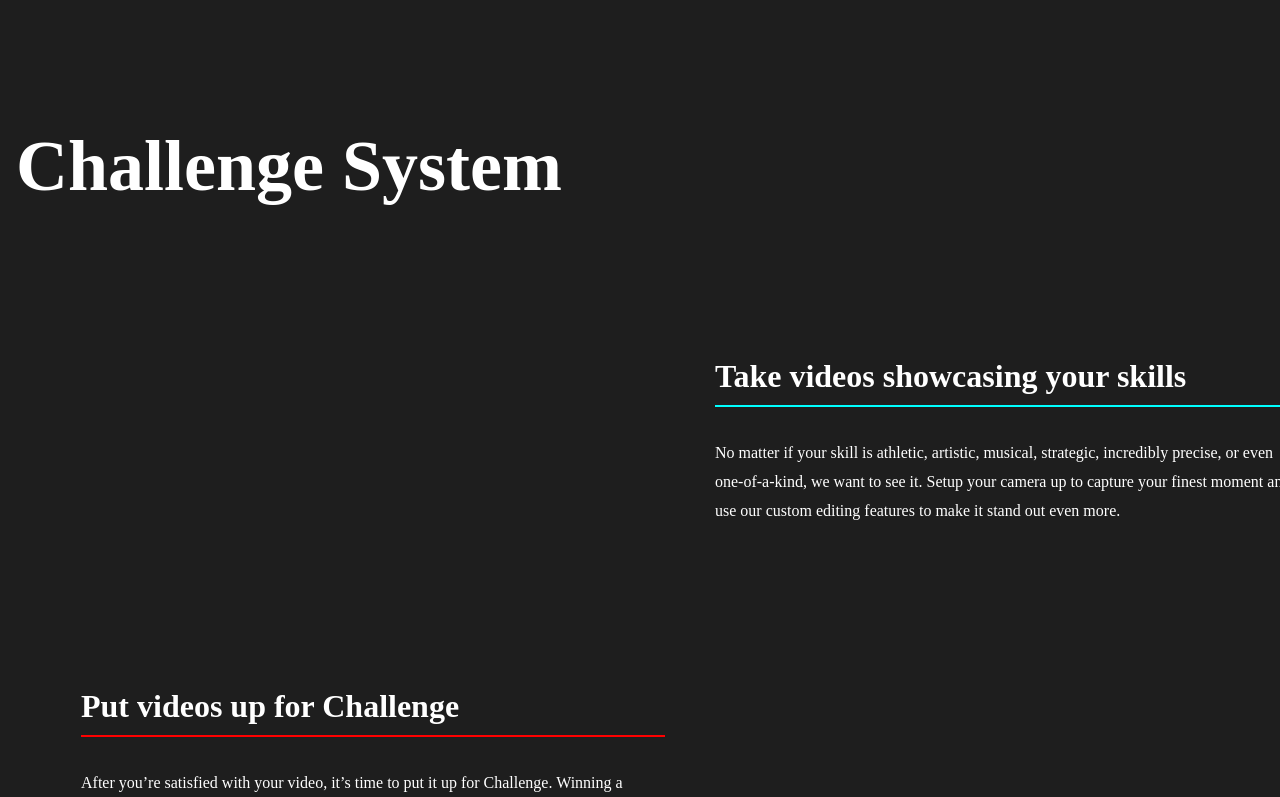
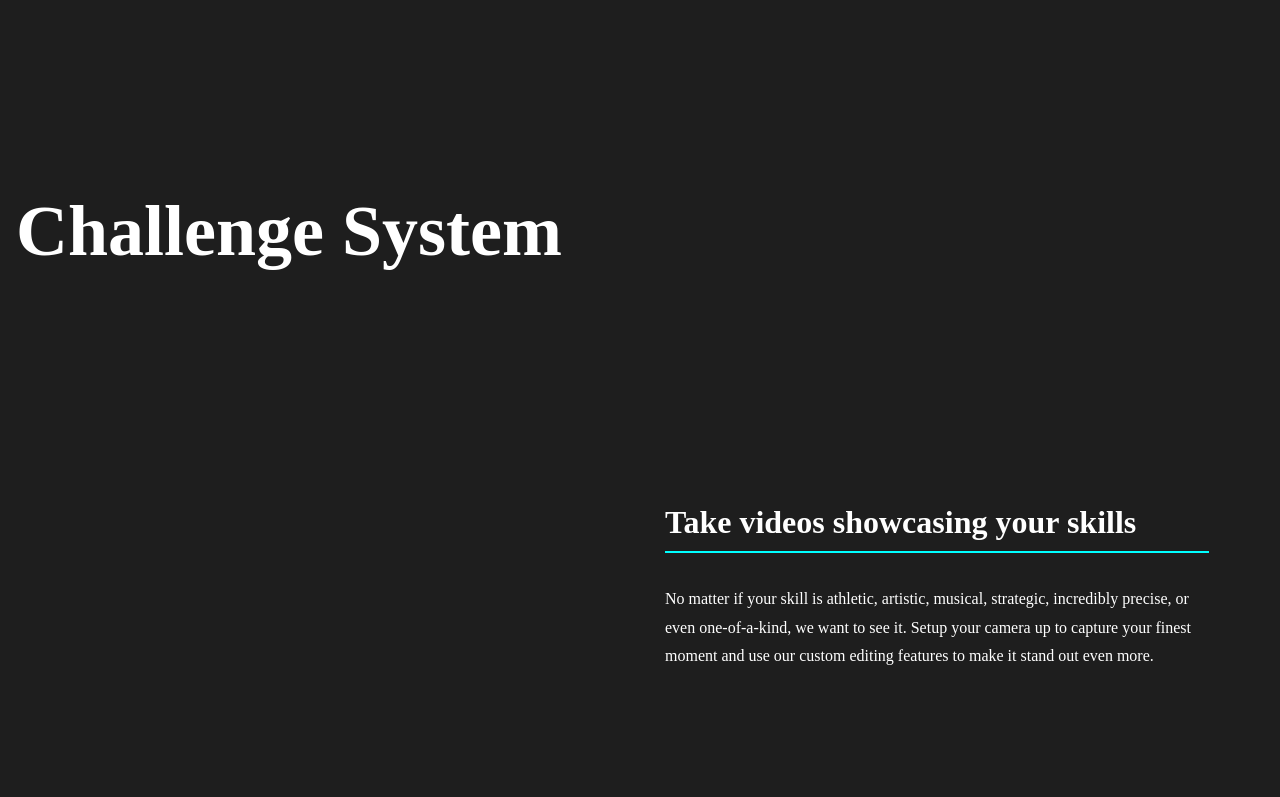
Before and after one commit to Gnorme/AllSkills, a Svelte app: page / in a window 1280 px wide. Shown: the part 3560-4357 px from the top of the page. Built offline with nearby package versions, Linux system fonts and the light colour scheme; a web font is replaced by a local one.

Commit message:
Add files via upload

```diff
--- a/src/Challengev.svelte
+++ b/src/Challengev.svelte
@@ -71,6 +71,7 @@
     }
     .first{
         order:1;
+        margin-left:-25px;
     }
     .second{
         order:2;
@@ -81,11 +82,9 @@
     }
     .content{
         flex: 0 0 50%;
-        margin:25px;
     }
     .image{
         flex: 0 0 50%;
-        margin:25px;
     }
     .challenge-container{
         display:flex;
@@ -95,7 +94,8 @@
     }
     .section{
         display:flex;
-        margin: 40px;
+        gap:50px;
+        margin: 80px;
         height: 250px;
     }
 </style>
--- a/src/Content.svelte
+++ b/src/Content.svelte
@@ -132,6 +132,7 @@
         font-size: 4.5rem;
         line-height: 1;
         font-family:'Oswald';
+        margin-bottom:125px;
         /*font-family: 'Lato', sans-serif !important;
         font-family: 'Roboto', sans-serif;*/
     }
--- a/src/Roadmapv2.svelte
+++ b/src/Roadmapv2.svelte
@@ -115,7 +115,7 @@
     }
     .roadmap-container {
         display:flex;
-        padding-top:50px;
+        padding-top:25px;
         margin-bottom:200px;
         justify-content: space-between;
         width: 100%;
--- a/src/Tokenomics.svelte
+++ b/src/Tokenomics.svelte
@@ -96,7 +96,7 @@
     }
     .tokenomics-container{
         display:flex;
-        margin-top:-25px;
+        margin-top:-50px;
         margin-bottom:200px;
         margin-left:auto;
         margin-right:auto;
--- a/src/VoteToken.svelte
+++ b/src/VoteToken.svelte
@@ -114,7 +114,6 @@
         height: 75vh;
         max-height: 600px;
         min-height:525px;
-        padding-top:25px;
         margin-bottom:300px;
         margin-left:auto;
         margin-right:auto;
```
